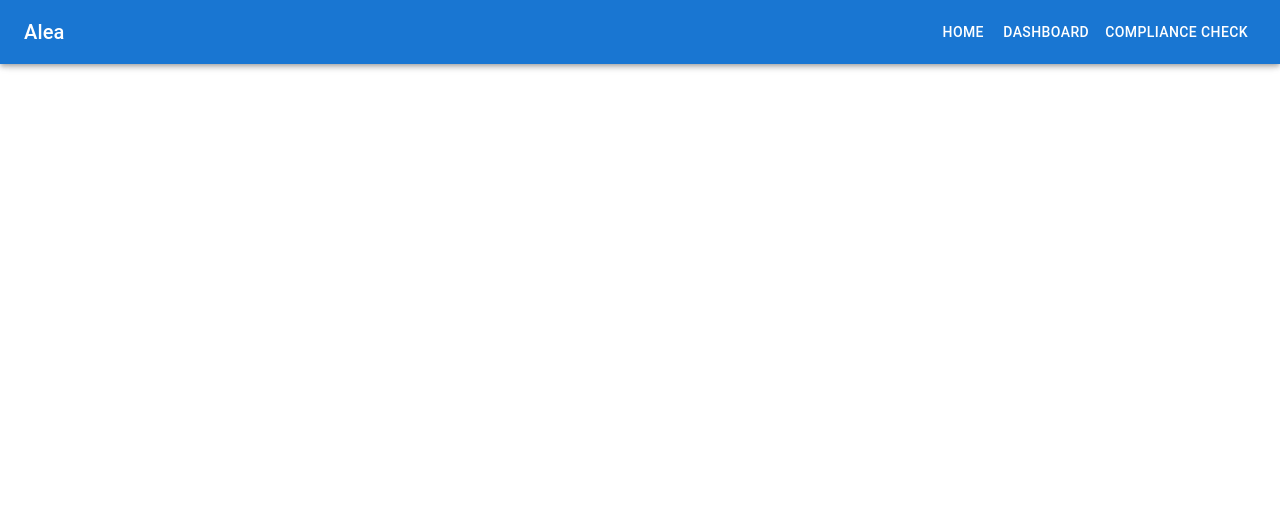
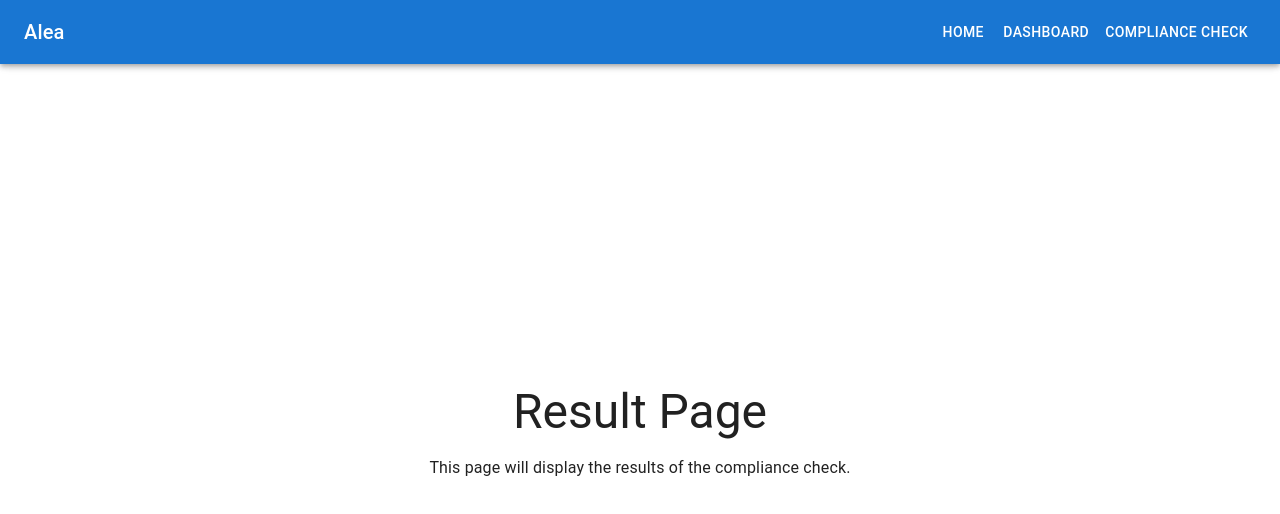
Before and after one commit to mihir2310/gamblingregulatory, a React (Vite) app in the folder FRONTEND/: page /compliance/result in a window 1280 px wide. Shown: the top 514 px of the page. Built offline with nearby package versions, Linux system fonts and the light colour scheme.

Commit message:
Created new Result page and navigation into the page.

```diff
--- a/FRONTEND/src/App.jsx
+++ b/FRONTEND/src/App.jsx
@@ -3,6 +3,7 @@ import { AppBar, Toolbar, Typography, Button, Box, CssBaseline } from '@mui/mate
 import Home from './pages/Home';
 import Dashboard from './pages/Dashboard';
 import ComplianceCheck from './pages/ComplianceCheck';
+import Result from './pages/Result';  // Import the Result component
 
 function App() {
   return (
@@ -24,6 +25,7 @@ function App() {
           <Route path="/" element={<Home />} />
           <Route path="/dashboard" element={<Dashboard />} />
           <Route path="/compliance" element={<ComplianceCheck />} />
+          <Route path="/compliance/result" element={<Result />} /> {/* New result route */}
         </Routes>
       </Box>
     </Router>
--- a/FRONTEND/src/pages/ComplianceCheck.jsx
+++ b/FRONTEND/src/pages/ComplianceCheck.jsx
@@ -1,6 +1,20 @@
-import { Typography, Box, Container } from '@mui/material';
+import { Typography, Box, Container, Button } from '@mui/material';
+import { useNavigate } from 'react-router-dom';
 
 function ComplianceCheck() {
+  const navigate = useNavigate();
+
+  const handleFileUpload = (event) => {
+    const file = event.target.files[0];
+    if (file) {
+      // Simulate file processing
+      console.log("Processing file:", file.name);
+
+      // After processing, navigate to the 'result' page
+      navigate('/compliance/result');
+    }
+  };
+
   return (
     <Box
       sx={{
@@ -23,6 +37,20 @@ function ComplianceCheck() {
         <Typography variant="body1" align="center">
           Run real-time compliance checks tailored for strategies.
         </Typography>
+
+        <Box sx={{ display: 'flex', justifyContent: 'center', width: '100%', mt: 3 }}>
+          <Button
+            variant="contained"
+            component="label"
+          >
+            Upload Terms and Conditions
+            <input
+              type="file"
+              hidden
+              onChange={handleFileUpload}
+            />
+          </Button>
+        </Box>
       </Container>
     </Box>
   );
--- /dev/null
+++ b/FRONTEND/src/pages/Result.jsx
@@ -0,0 +1,31 @@
+import { Box, Container, Typography } from '@mui/material';
+
+function Result() {
+  return (
+    <Box
+      sx={{
+        position: 'fixed',
+        top: '64px',
+        left: 0,
+        right: 0,
+        bottom: 0,
+        display: 'flex',
+        flexDirection: 'column',
+        justifyContent: 'center',
+        alignItems: 'center',
+        overflow: 'auto',
+      }}
+    >
+      <Container maxWidth="md">
+        <Typography variant="h3" gutterBottom align="center">
+          Result Page
+        </Typography>
+        <Typography variant="body1" align="center">
+          This page will display the results of the compliance check.
+        </Typography>
+      </Container>
+    </Box>
+  );
+}
+
+export default Result;
```
Also changed, not shown: 1 other file (tests, documents, lock files or other folders).
